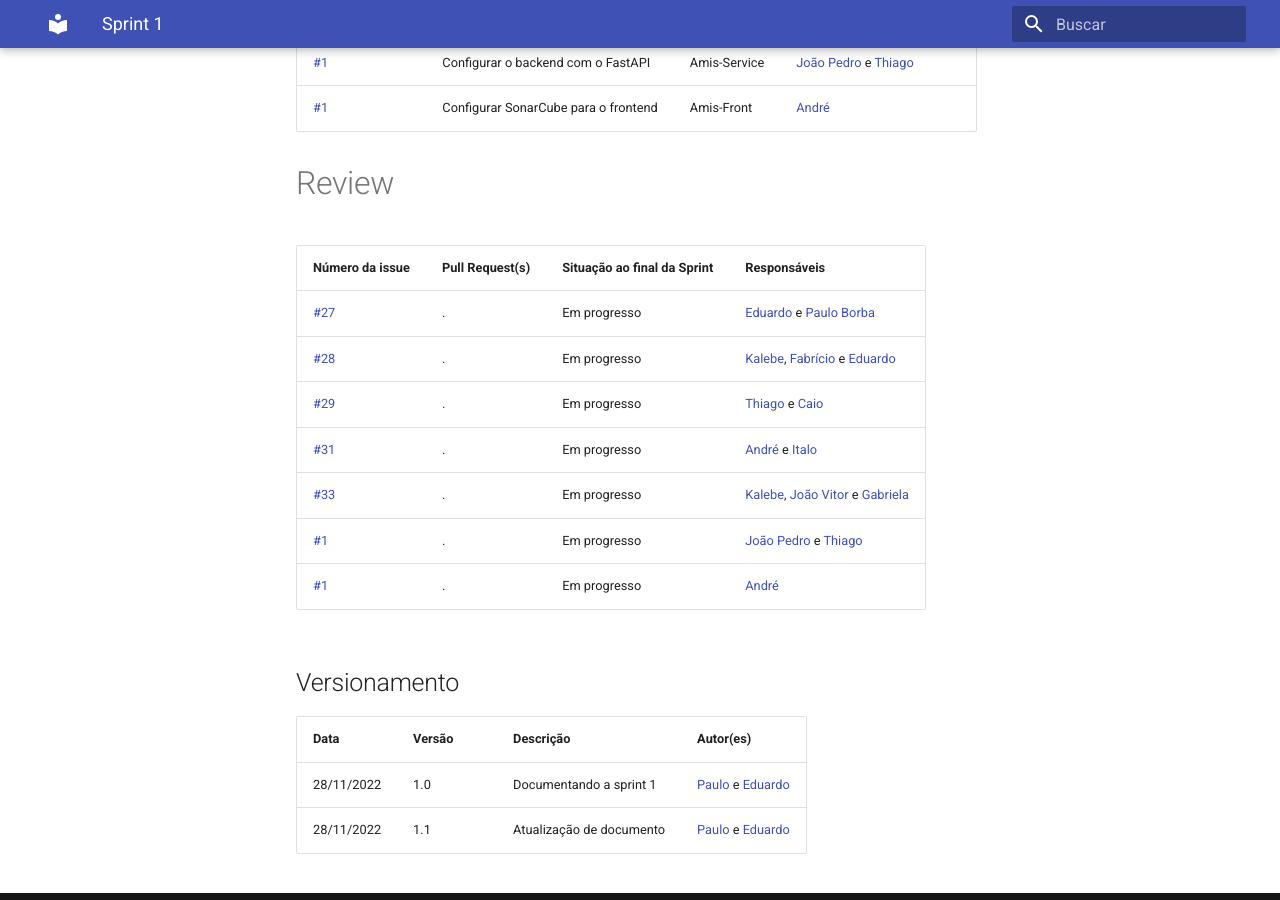
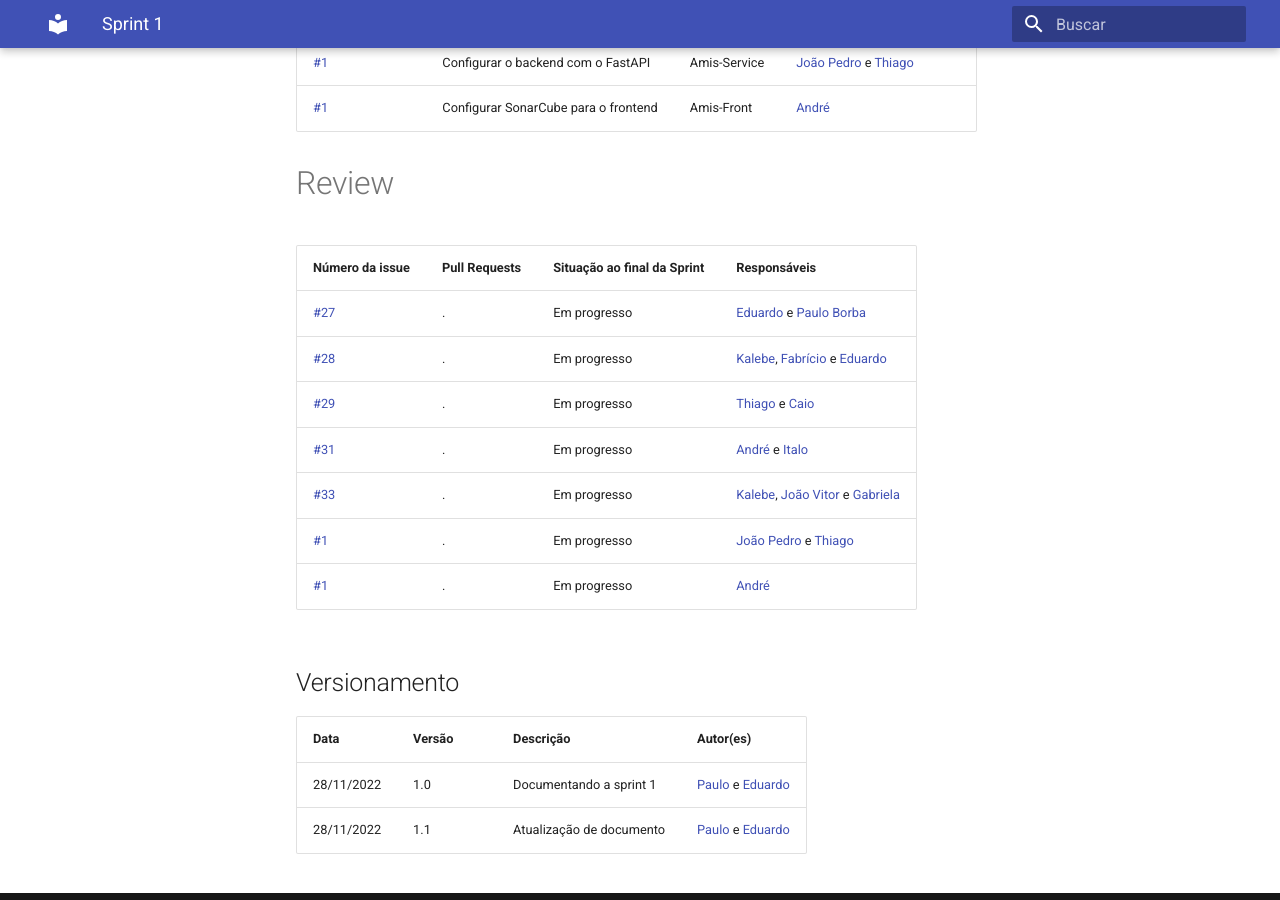
Before and after one commit to fga-eps-mds/2022.2-Amis-Doc, an MkDocs documentation site: the page built from docs/Sprints_Releases/sprint1.md, in a window 1280 px wide and 900 px high, scrolled down 859 px. Built offline with MkDocs 1.6.1 and Material for MkDocs 9.7.7, drawn with Linux system fonts in a browser that asks for light colours.

Commit message:
(#27): Correções no documento da sprint 1

```diff
--- a/docs/Sprints_Releases/sprint1.md
+++ b/docs/Sprints_Releases/sprint1.md
@@ -24,7 +24,7 @@
 
 # Review
 
-| Número da issue | Pull Request(s) | Situação ao final da Sprint | Responsáveis |
+| Número da issue | Pull Requests | Situação ao final da Sprint | Responsáveis |
 | ---- | ---- | ---- | ---- |
 | [#27](https://github.com/fga-eps-mds/2022.2-Amis-Doc/issues/27) | . | Em progresso | [Eduardo](https://github.com/fxred) e [Paulo Borba](https://github.com/paulohborba)|
 | [#28](https://github.com/fga-eps-mds/2022.2-Amis-Doc/issues/28) | . | Em progresso | [Kalebe](https://github.com/KalebeLopes), [Fabrício](https://github.com/FabricioDeQueiroz) e [Eduardo](https://github.com/fxred)|
```
